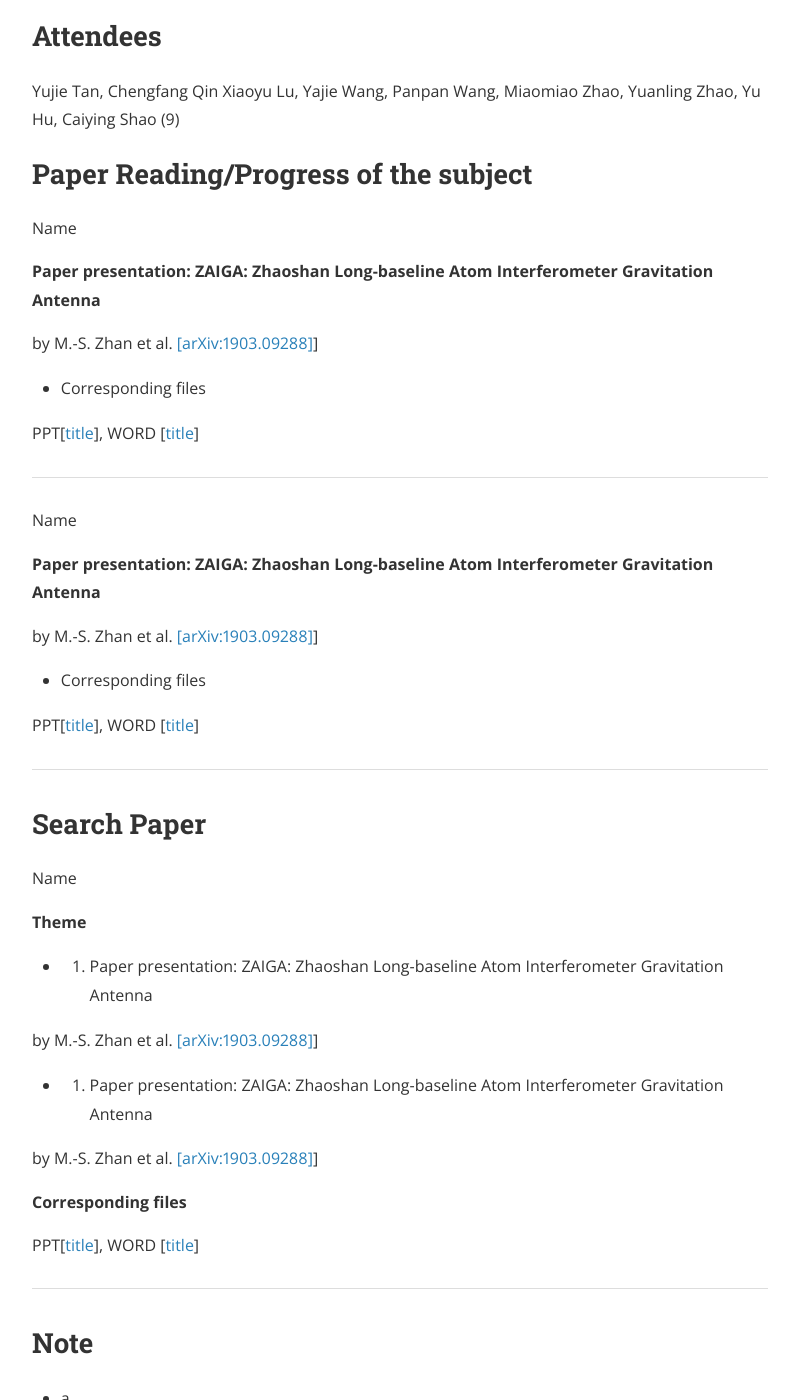
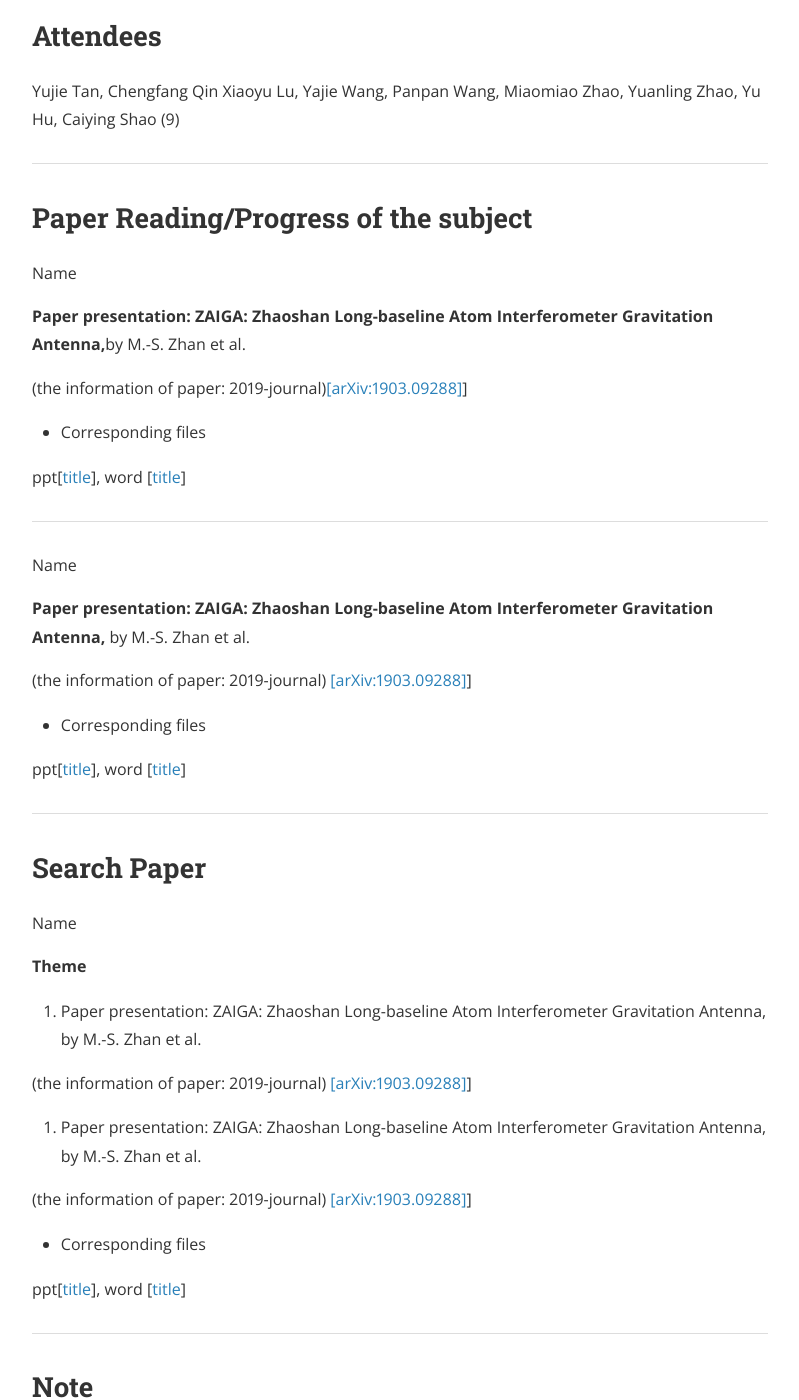
Before and after one commit to gravity-group/gravity-group.github.io, a Jekyll site: the page built from _posts/2019-08-25-group-meeting.md, in a window 1280 px wide and 1400 px high, scrolled down 329 px. Shown: the whole window, without its empty margins (240-1039 px from the left). Built offline with Jekyll 4.4.1, drawn with Linux system fonts in a browser that asks for light colours; nearby versions of some CDN libraries.

Commit message:
xylu@hust.edu.cn

```diff
--- a/_posts/2019-08-25-group-meeting.md
+++ b/_posts/2019-08-25-group-meeting.md
@@ -10,30 +10,33 @@ categories: activities
 
 Yujie Tan, Chengfang Qin Xiaoyu Lu, Yajie Wang, Panpan Wang, Miaomiao Zhao, Yuanling Zhao, Yu Hu, Caiying Shao (9)
 
+---
+
 ## Paper Reading/Progress of the subject
 
 Name
 
-**Paper presentation: ZAIGA: Zhaoshan Long-baseline Atom Interferometer Gravitation Antenna**
+**Paper presentation: ZAIGA: Zhaoshan Long-baseline Atom Interferometer Gravitation Antenna,**by M.-S. Zhan et al.
 
-by M.-S. Zhan et al. [[arXiv:1903.09288]](https://arxiv.org/abs/1903.09288)]
+
+(the information of paper: 2019-journal)[[arXiv:1903.09288]](https://arxiv.org/abs/1903.09288)]
 
 - Corresponding files
 
-PPT[[title](https://arxiv.org/abs/1903.09288)], WORD [[title](https://arxiv.org/abs/1903.09288)]
+ppt[[title](https://arxiv.org/abs/1903.09288)], word [[title](https://arxiv.org/abs/1903.09288)]
 
 ---
 
 Name
 
 
-**Paper presentation: ZAIGA: Zhaoshan Long-baseline Atom Interferometer Gravitation Antenna**
+**Paper presentation: ZAIGA: Zhaoshan Long-baseline Atom Interferometer Gravitation Antenna,** by M.-S. Zhan et al.
 
-by M.-S. Zhan et al. [[arXiv:1903.09288]](https://arxiv.org/abs/1903.09288)]
+(the information of paper: 2019-journal) [[arXiv:1903.09288]](https://arxiv.org/abs/1903.09288)]
 
 - Corresponding files
 
-PPT[[title](https://arxiv.org/abs/1903.09288)], WORD [[title](https://arxiv.org/abs/1903.09288)]
+ppt[[title](https://arxiv.org/abs/1903.09288)], word [[title](https://arxiv.org/abs/1903.09288)]
 
 ---
 
@@ -43,24 +46,23 @@ Name
 
 **Theme**
 
-- 1. Paper presentation: ZAIGA: Zhaoshan Long-baseline Atom Interferometer Gravitation Antenna
+1. Paper presentation: ZAIGA: Zhaoshan Long-baseline Atom Interferometer Gravitation Antenna, by M.-S. Zhan et al.
+
+(the information of paper: 2019-journal) [[arXiv:1903.09288]](https://arxiv.org/abs/1903.09288)]
+
+2. Paper presentation: ZAIGA: Zhaoshan Long-baseline Atom Interferometer Gravitation Antenna, by M.-S. Zhan et al.
+
+(the information of paper: 2019-journal) [[arXiv:1903.09288]](https://arxiv.org/abs/1903.09288)]
 
 
-by M.-S. Zhan et al. [[arXiv:1903.09288]](https://arxiv.org/abs/1903.09288)]
+- Corresponding files
 
-- 2. Paper presentation: ZAIGA: Zhaoshan Long-baseline Atom Interferometer Gravitation Antenna
-
-by M.-S. Zhan et al. [[arXiv:1903.09288]](https://arxiv.org/abs/1903.09288)]
-
-
-**Corresponding files**
-
-PPT[[title](https://arxiv.org/abs/1903.09288)], WORD [[title](https://arxiv.org/abs/1903.09288)]
+ppt[[title](https://arxiv.org/abs/1903.09288)], word [[title](https://arxiv.org/abs/1903.09288)]
 
 ---
 
 
 ## Note
-- a
-- b
-- c
+- a.
+- b.
+- c.
```
